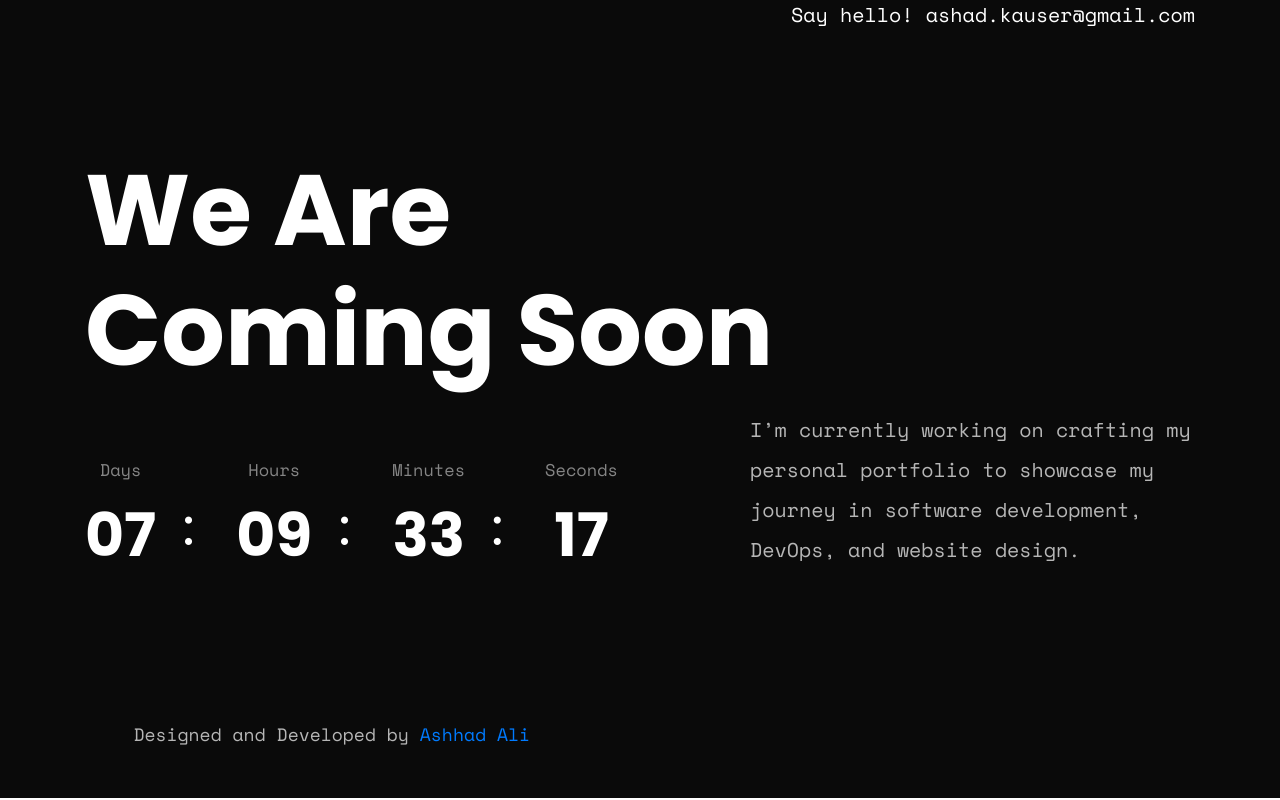
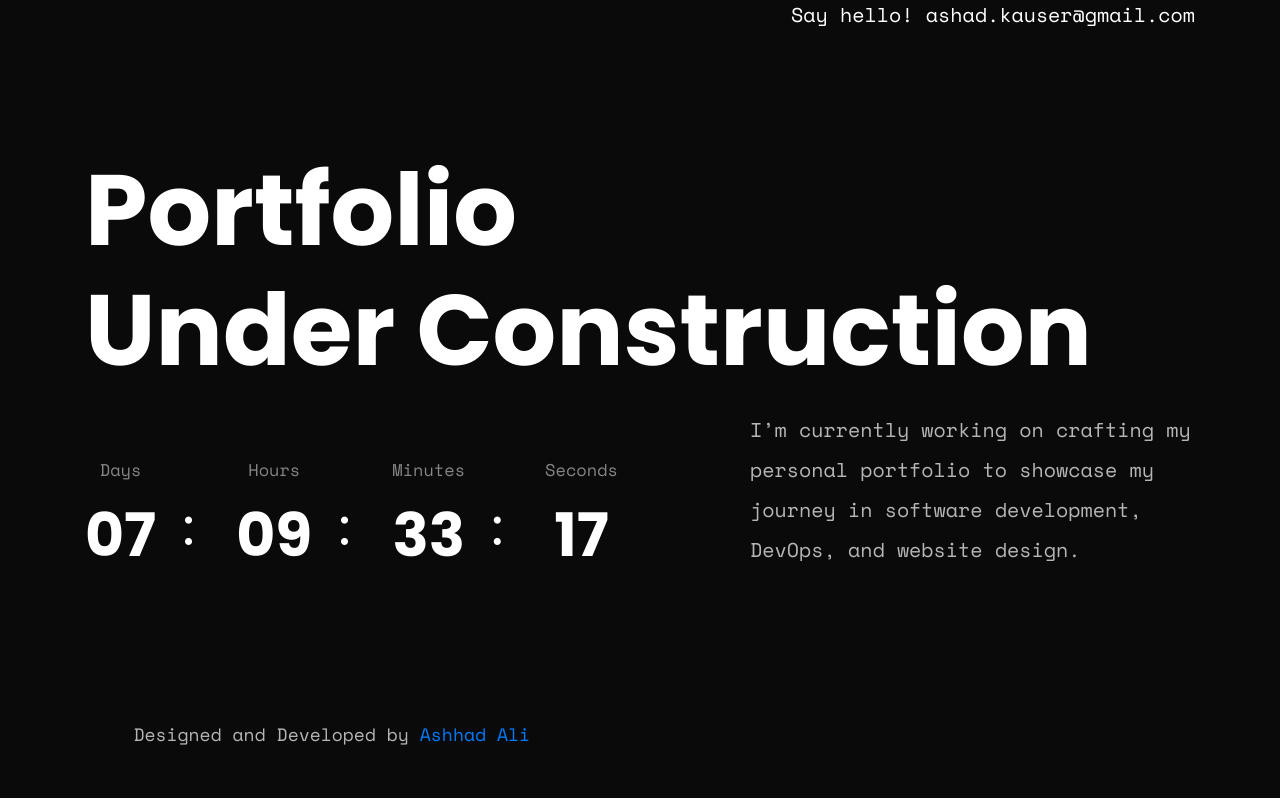
Before and after one commit to ashhadhere/comingsoon, a plain HTML site: page index.html in a window 1280 px wide. Drawn offline with nearby package versions, Linux system fonts and the light colour scheme.

Commit message:
index.html

```diff
--- a/index.html
+++ b/index.html
@@ -49,7 +49,7 @@
                             <div class="col-xl-12">
                                 <!-- heading start  -->
                                 <div class="heading">
-                                    <h1 class="text-white wow fadeInUp" data-wow-delay=".2s">We Are <br> Coming Soon</h1>
+                                    <h1 class="text-white wow fadeInUp" data-wow-delay=".2s">Portfolio <br> Under Construction</h1>
                                 </div>
                                 <!-- heading end  -->
                             </div>
```
